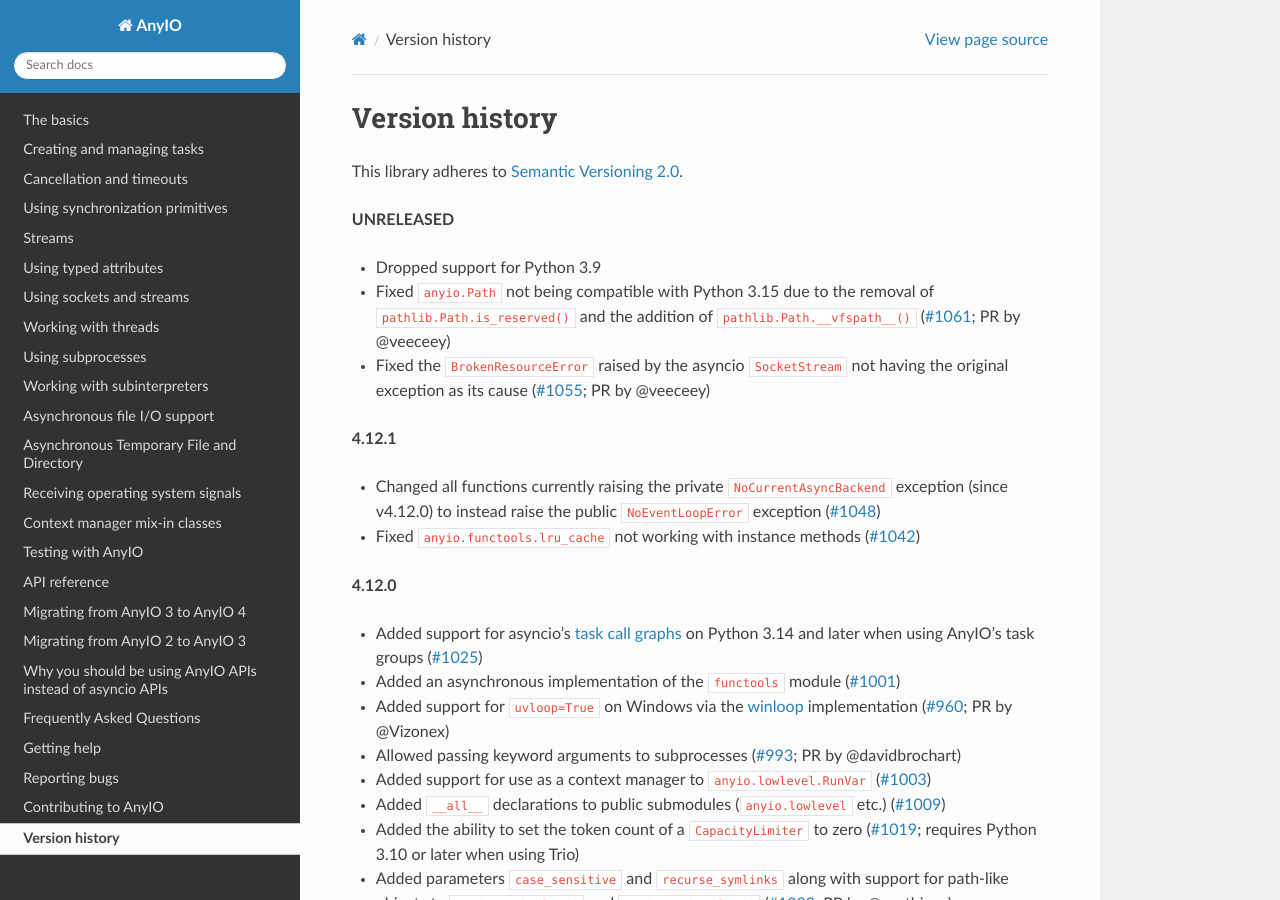
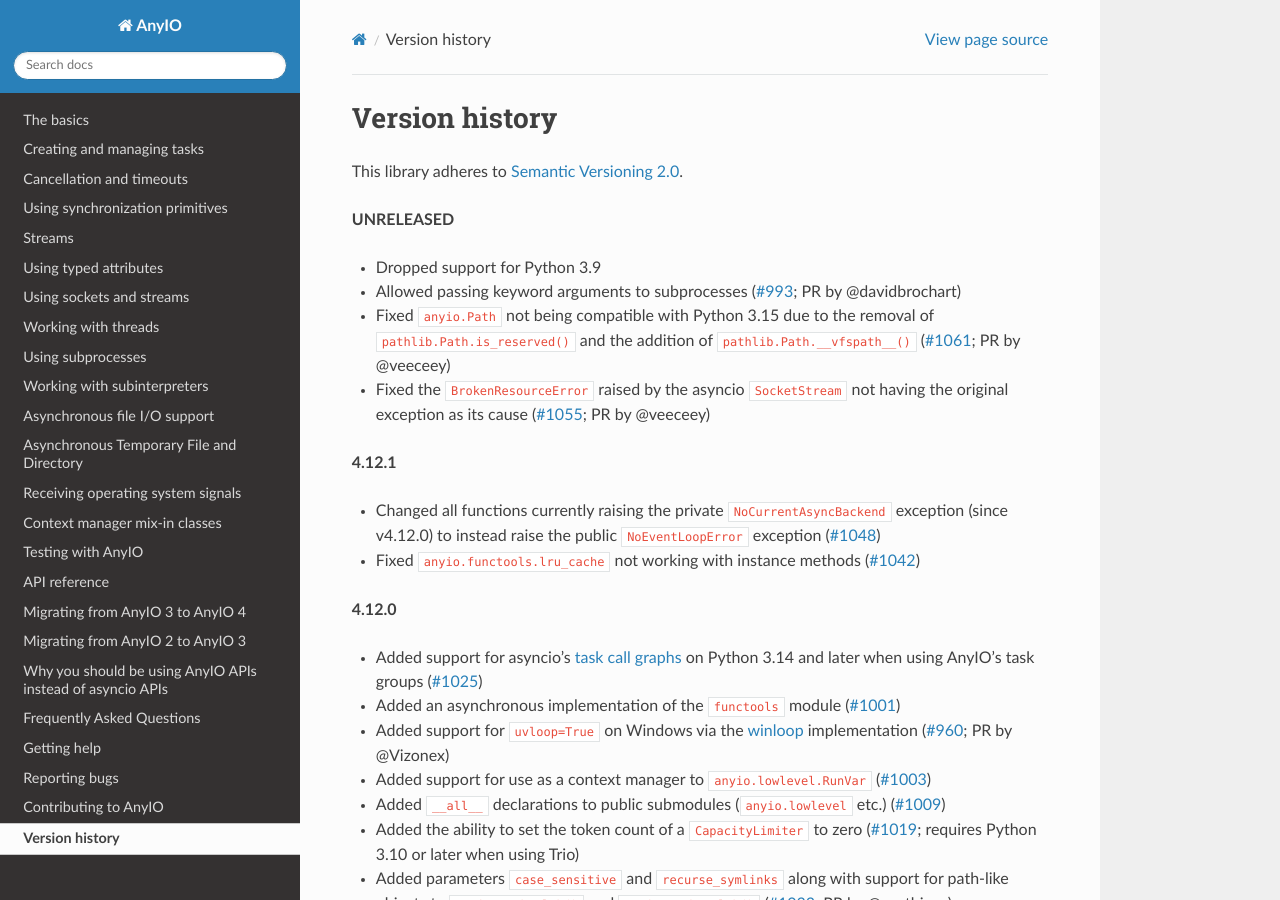
Before and after one commit to agronholm/anyio, a Sphinx documentation site: the page built from docs/versionhistory.rst, in a window 1280 px wide and 900 px high. Built offline with Sphinx 7.4.7 and the Read the Docs theme 3.1.0, drawn with Linux system fonts in a browser that asks for light colours; the version number could not be read and is left out; some of the changed lines change nothing that is shown.

Commit message:
Moved the changelog entry

```diff
--- a/docs/versionhistory.rst
+++ b/docs/versionhistory.rst
@@ -6,6 +6,8 @@ This library adheres to `Semantic Versioning 2.0 <http://semver.org/>`_.
 **UNRELEASED**
 
 - Dropped support for Python 3.9
+- Allowed passing keyword arguments to subprocesses
+  (`#993 <https://github.com/agronholm/anyio/pull/993>`_; PR by @davidbrochart)
 - Fixed ``anyio.Path`` not being compatible with Python 3.15 due to the removal of
   ``pathlib.Path.is_reserved()`` and the addition of ``pathlib.Path.__vfspath__()``
   (`#1061 <https://github.com/agronholm/anyio/issues/1061>`_; PR by @veeceey)
@@ -30,8 +32,6 @@ This library adheres to `Semantic Versioning 2.0 <http://semver.org/>`_.
   (`#1001 <https://github.com/agronholm/anyio/pull/1001>`_)
 - Added support for ``uvloop=True`` on Windows via the winloop_ implementation
   (`#960 <https://github.com/agronholm/anyio/pull/960>`_; PR by @Vizonex)
-- Allowed passing keyword arguments to subprocesses
-  (`#993 <https://github.com/agronholm/anyio/pull/993>`_; PR by @davidbrochart)
 - Added support for use as a context manager to ``anyio.lowlevel.RunVar``
   (`#1003 <https://github.com/agronholm/anyio/pull/1003>`_)
 - Added ``__all__`` declarations to public submodules (``anyio.lowlevel`` etc.)
```
